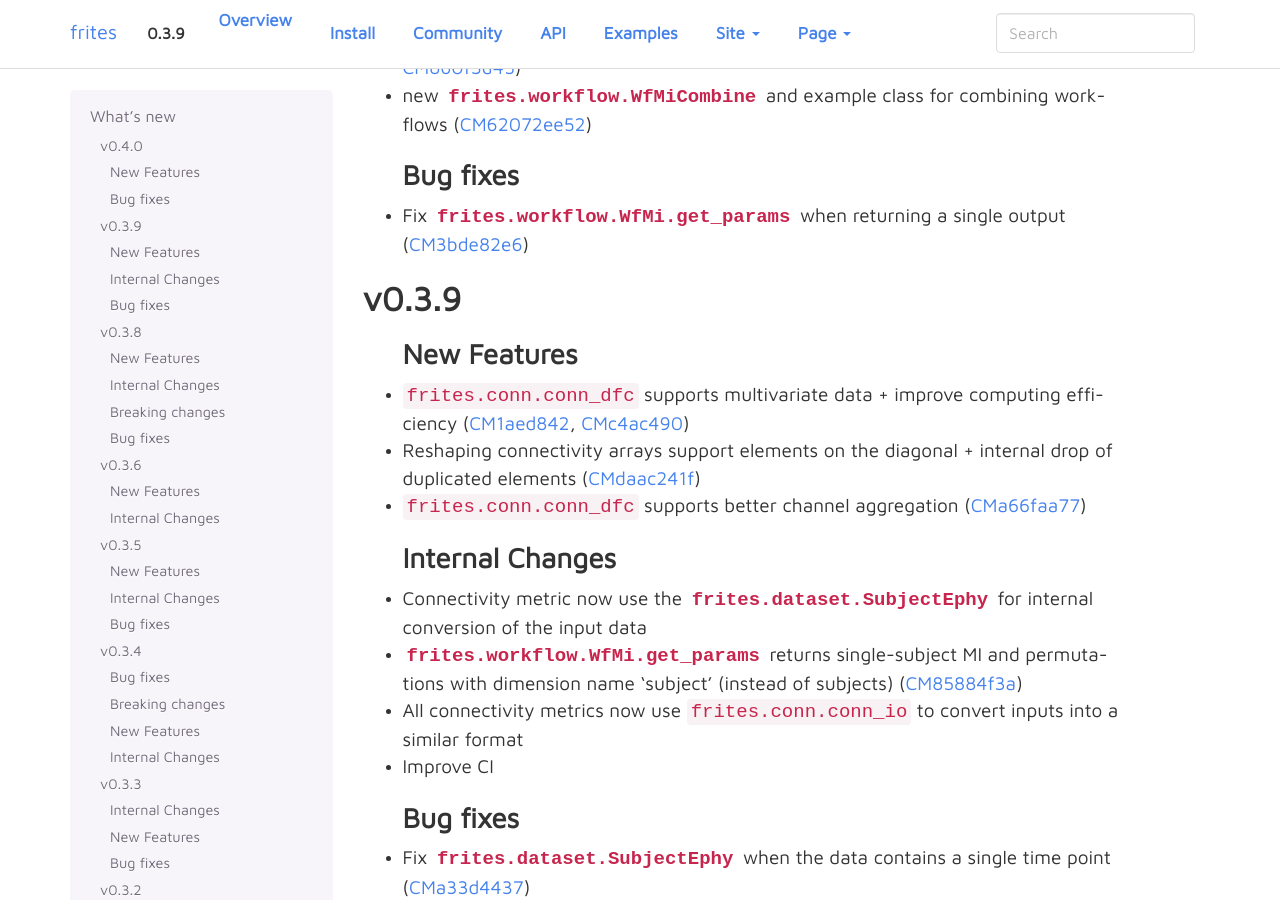
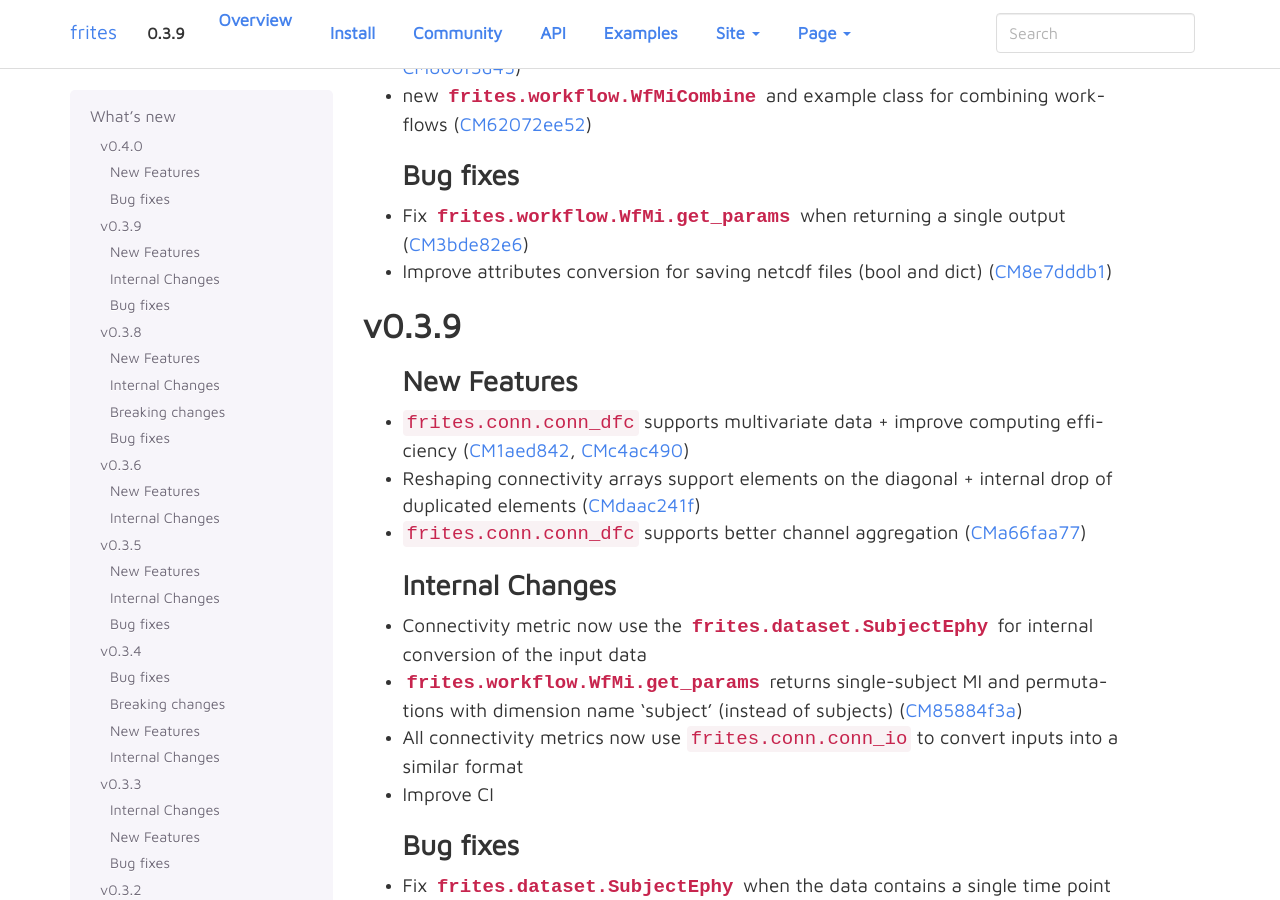
Before and after one commit to brainets/frites, a Sphinx documentation site: the page built from docs/source/whatsnew.rst, in a window 1280 px wide and 900 px high, scrolled down 425 px. Built offline with Sphinx 7.4.7, drawn with Linux system fonts in a browser that asks for light colours; pages that are not in the unit, such as notebooks, are missing from menus; cross-references to code outside the pages are shown as plain code.

Commit message:
Update whatsnew

```diff
--- a/docs/source/whatsnew.rst
+++ b/docs/source/whatsnew.rst
@@ -18,6 +18,7 @@ New Features
 Bug fixes
 +++++++++
 * Fix :py:class:`frites.workflow.WfMi.get_params` when returning a single output (:commit:`3bde82e6`)
+* Improve attributes conversion for saving netcdf files (bool and dict) (:commit:`8e7dddb1`)
 
 v0.3.9
 ------
```
